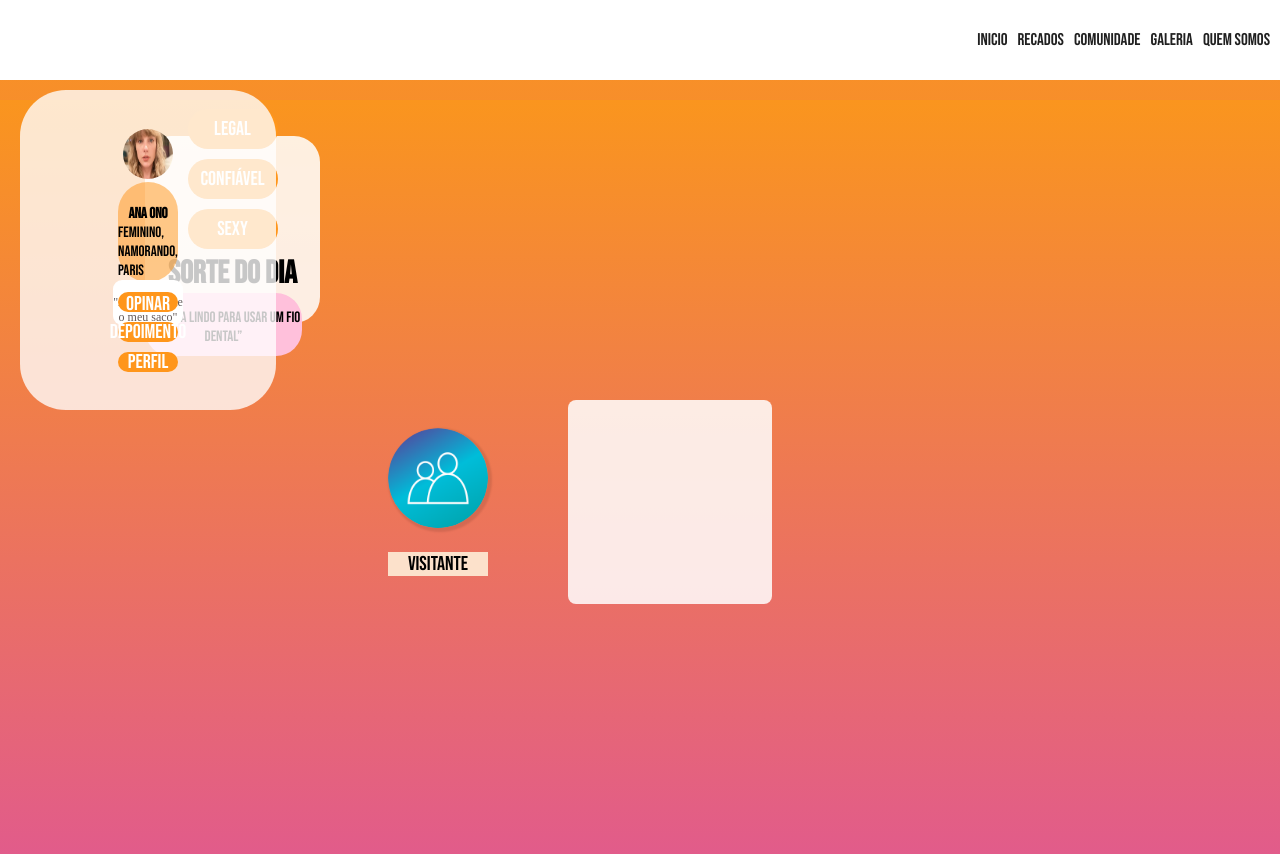
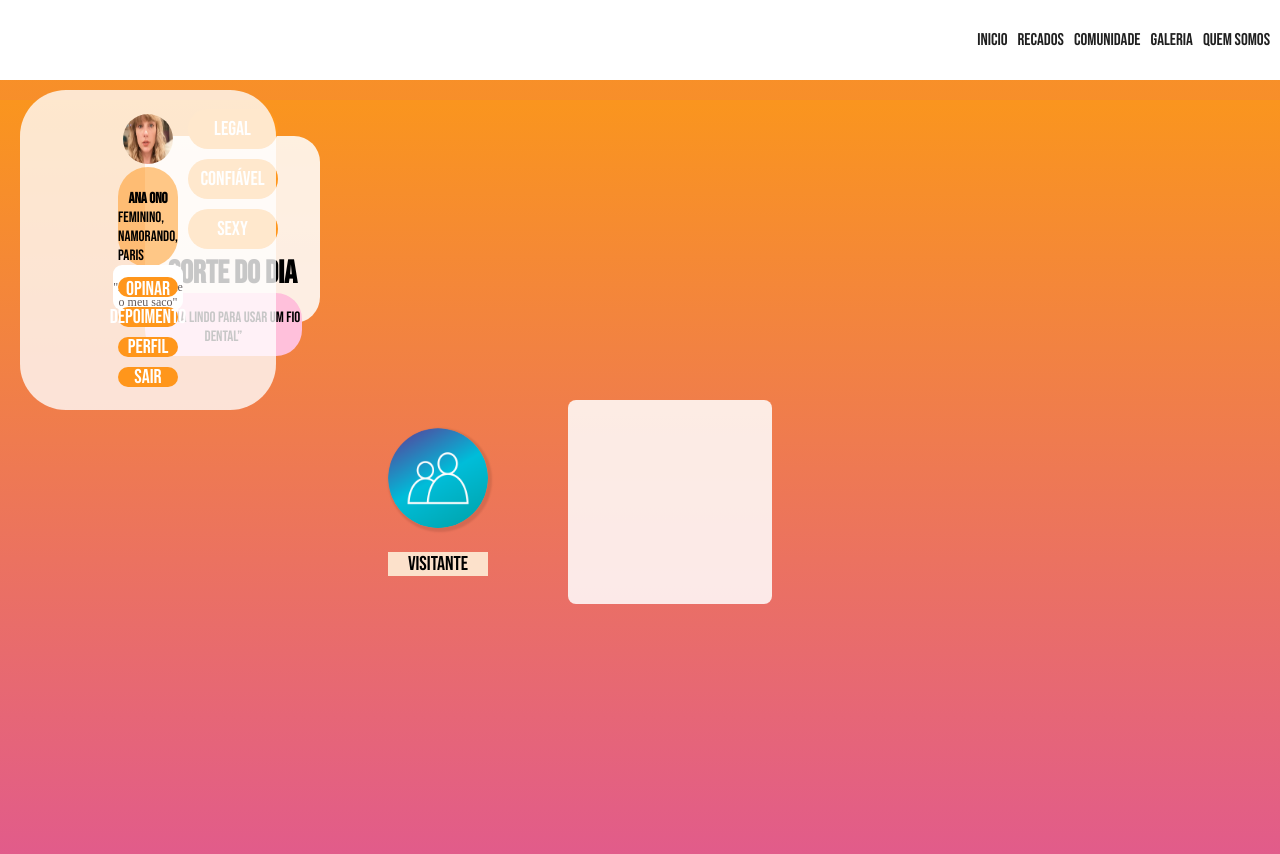
Before and after one commit to juliabergman/projeto, a React (Create React App) app: page /recados in a window 1280 px wide. Shown: the top 854 px of the page. Built offline with nearby package versions, Linux system fonts and the light colour scheme.

Commit message:
adicionei o botão sair para sair do site

```diff
--- a/src/components/perfilvisitante/PerfilVisitante.js
+++ b/src/components/perfilvisitante/PerfilVisitante.js
@@ -1,5 +1,5 @@
 import React, { Component } from 'react';
-
+import {Link} from 'react-router-dom';
 import './perfilVisitante.css';
 export default class PerfilVisitante extends Component{
     render(){
@@ -8,6 +8,7 @@ export default class PerfilVisitante extends Component{
             <div className="visitaPerfil"></div>
             <button>Opinar</button>
             <button>Depoimento</button>
+            <Link className="linkperfil" to='/' title="sair do site">Sair </Link>
             </div>
 
         );
--- a/src/components/sidebar/SideBar.js
+++ b/src/components/sidebar/SideBar.js
@@ -25,8 +25,9 @@ export default class Sidebar extends Component {
           </div>
 
           <button>opinar</button>
-          <Link className="linkperfil" to='/recados' title="Home do site"> Depoimento</Link>
-          <Link className="linkperfil" to='/perfil' title="Home do site"> PERFIL </Link>
+          <Link className="linkperfil" to='/recados' title="Página de recados"> Depoimento</Link>
+          <Link className="linkperfil" to='/perfil' title="Perfil ana"> PERFIL </Link>
+          <Link className="linkperfil" to='/' title="sair do site">Sair </Link>
         </div>
 
 
```
